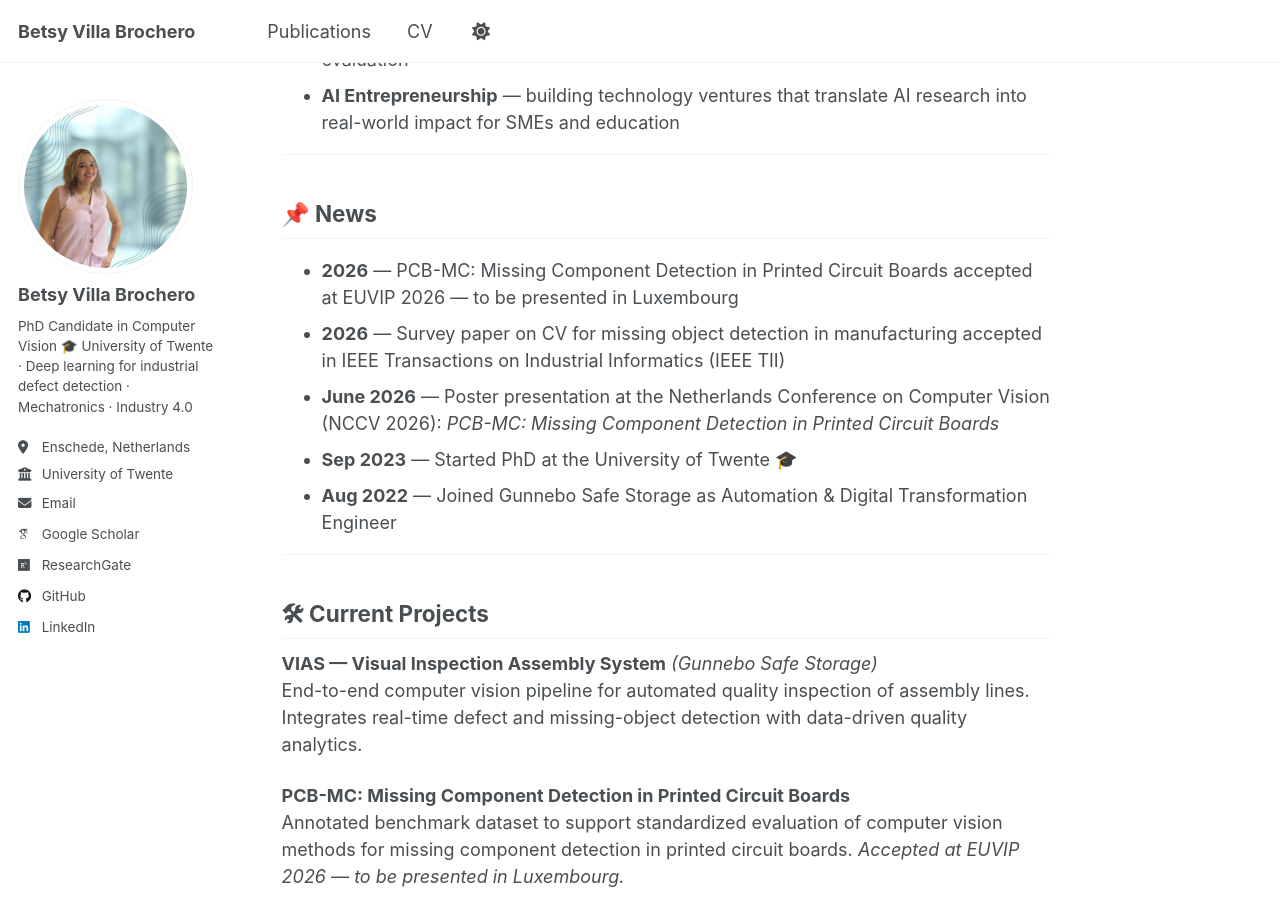
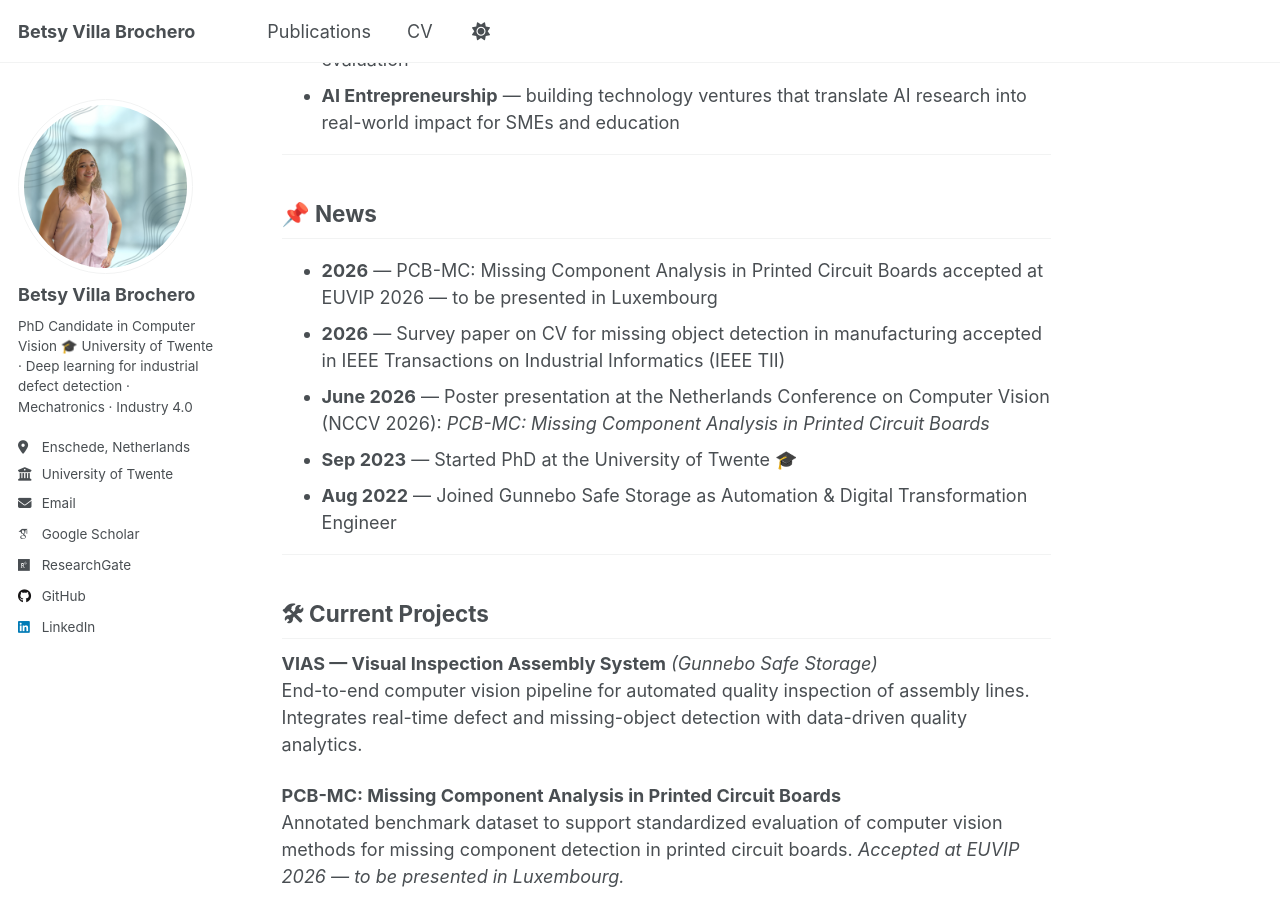
Before and after one commit to betvillab/betvillab.github.io, a Jekyll site: the page built from _pages/about.md, in a window 1280 px wide and 900 px high, scrolled down 809 px. Built offline with Jekyll 4.4.1, drawn with Linux system fonts in a browser that asks for light colours; some web fonts are replaced; a script that is not in the unit is left out.

Commit message:
Fix PCB-MC title: Analysis (not Detection)

```diff
--- a/_pages/about.md
+++ b/_pages/about.md
@@ -27,9 +27,9 @@ My background spans **Mechatronics Engineering** (BSc, Universidad Autónoma del
 
 ## 📌 News
 
-- **2026** — PCB-MC: Missing Component Detection in Printed Circuit Boards accepted at EUVIP 2026 — to be presented in Luxembourg
+- **2026** — PCB-MC: Missing Component Analysis in Printed Circuit Boards accepted at EUVIP 2026 — to be presented in Luxembourg
 - **2026** — Survey paper on CV for missing object detection in manufacturing accepted in IEEE Transactions on Industrial Informatics (IEEE TII)
-- **June 2026** — Poster presentation at the Netherlands Conference on Computer Vision (NCCV 2026): *PCB-MC: Missing Component Detection in Printed Circuit Boards*
+- **June 2026** — Poster presentation at the Netherlands Conference on Computer Vision (NCCV 2026): *PCB-MC: Missing Component Analysis in Printed Circuit Boards*
 - **Sep 2023** — Started PhD at the University of Twente 🎓
 - **Aug 2022** — Joined Gunnebo Safe Storage as Automation & Digital Transformation Engineer
 
@@ -40,7 +40,7 @@ My background spans **Mechatronics Engineering** (BSc, Universidad Autónoma del
 **VIAS — Visual Inspection Assembly System** *(Gunnebo Safe Storage)*
 End-to-end computer vision pipeline for automated quality inspection of assembly lines. Integrates real-time defect and missing-object detection with data-driven quality analytics.
 
-**PCB-MC: Missing Component Detection in Printed Circuit Boards**
+**PCB-MC: Missing Component Analysis in Printed Circuit Boards**
 Annotated benchmark dataset to support standardized evaluation of computer vision methods for missing component detection in printed circuit boards. *Accepted at EUVIP 2026 — to be presented in Luxembourg.*
 
 **Survey: Computer Vision in Manufacturing for Missing Object Detection**
```
Also changed, not shown: _publications/2026-06-01-pcb-mc-benchmark.md (+2 -2 lines), _talks/2026-06-01-euvip-pcb-mc.md (+1 -1 lines).
